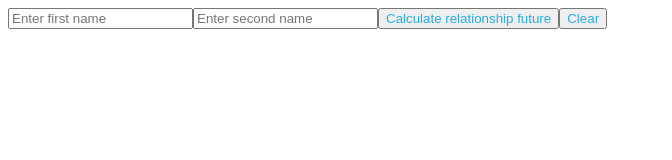
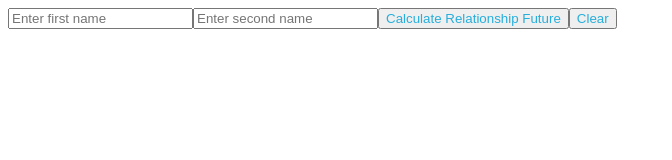
Before and after one commit to acciojob/flames-app-react-Samar1402, a React app: page / in a window 1280 px wide. Shown: the top 160 px of the page, without its empty margins (0-672 px from the left). Built offline with nearby package versions, Linux system fonts and the light colour scheme.

Commit message:
assignment done

```diff
--- a/src/components/App.js
+++ b/src/components/App.js
@@ -66,7 +66,7 @@ function App() {
         onChange={input2Handle}
       ></input>
       <button data-testid="calculate_relationship" onClick={handleRelationship}>
-        Calculate relationship future
+        Calculate Relationship Future
       </button>
       <button data-testid="clear" onClick={handleClear}>
         Clear
```
